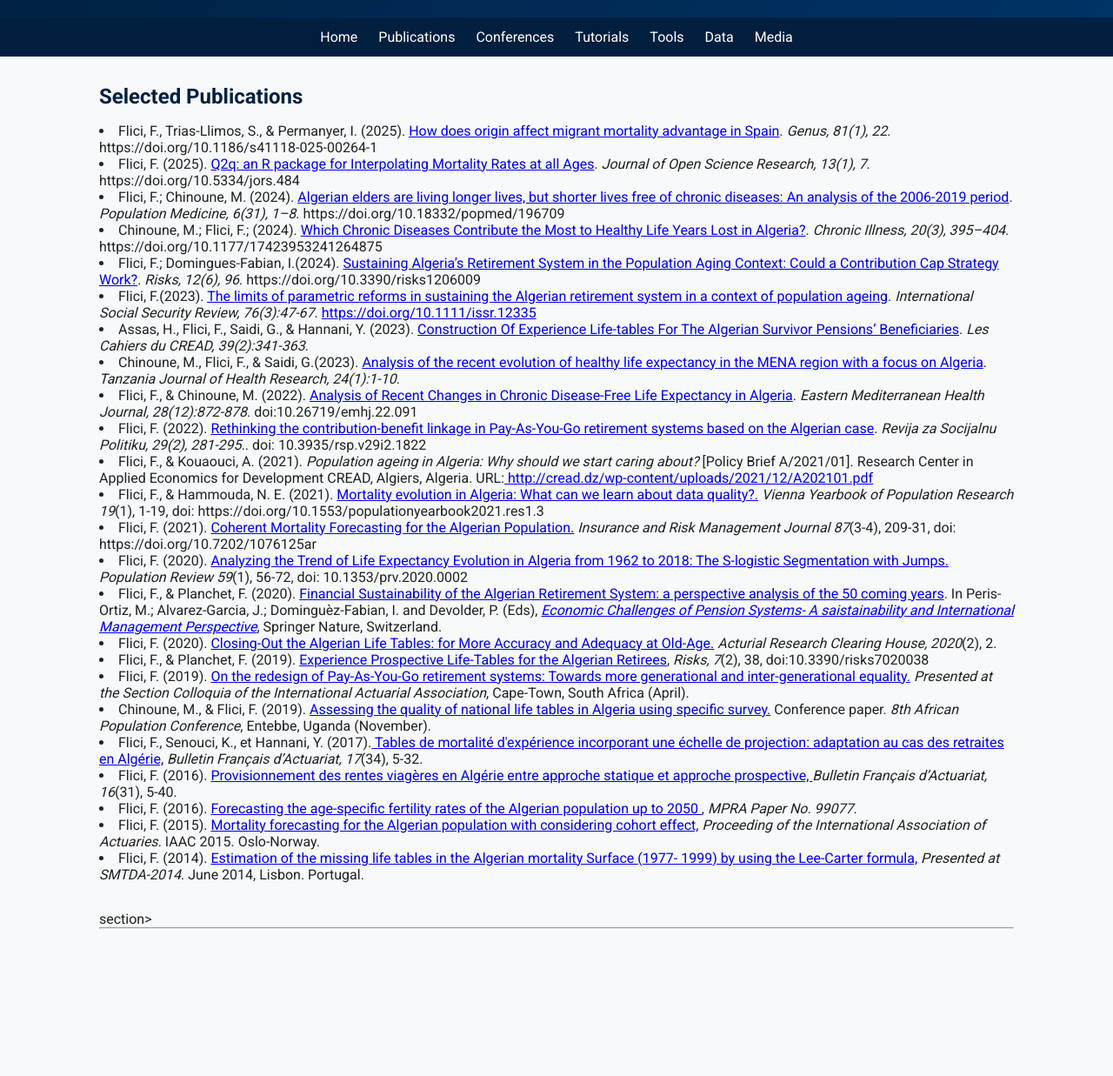
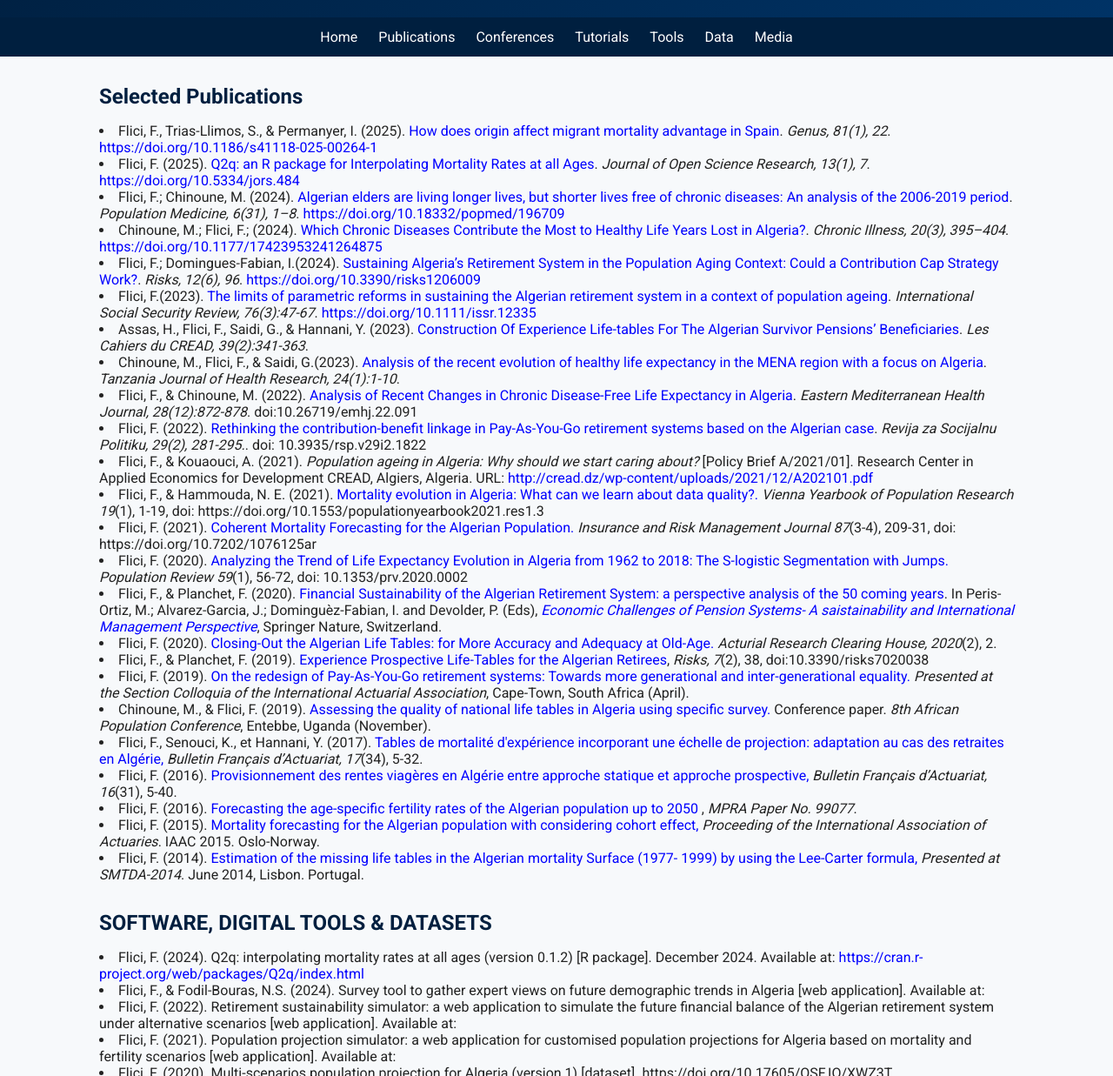
Before and after one commit to Farid-FLICI/farid-flici.github.io, a Jekyll site: the page pub.html, which Jekyll copies as it is, in a window 1280 px wide and 1400 px high, cut to the strip 163-1400 px from the top of the window. Shown: the whole strip at 87% size. Built offline with Jekyll 4.4.1, drawn with Linux system fonts in a browser that asks for light colours; some of the changed text lies outside the part shown.

Commit message:
Update pub.html

```diff
--- a/pub.html
+++ b/pub.html
@@ -62,7 +62,7 @@
 nav a:hover{  color:var(--green);}
 section{  margin:2rem 0;}
 h2{  color:var(--primary);  margin-bottom:1rem;}
-
+a {  text-decoration: none;  color: blue;}
 .grid{  display:grid;  grid-template-columns:repeat(auto-fit,minmax(250px,1fr));  gap:1.5rem;}
 .card{  background:white;  padding:1.5rem;  border-radius:12px;  box-shadow:var(--shadow);  transition:0.3s;}
 .card:hover{  transform:translateY(-5px);}
@@ -270,7 +270,39 @@
   Estimation of the missing life tables in the Algerian mortality Surface (1977- 1999) by using the Lee-Carter formula,</a>
   <i>Presented at SMTDA-2014</i>. June 2014, Lisbon. Portugal.</li>
 
-</section>section>
+</section>
+
+<section>
+<h2>SOFTWARE, DIGITAL TOOLS & DATASETS</h2>
+
+<li>Flici, F. (2024). Q2q: interpolating mortality rates at all ages (version 0.1.2) [R package]. December 2024. Available at: <a href="https://cran.r-project.org/web/packages/Q2q/index.html" target="_blank">https://cran.r-project.org/web/packages/Q2q/index.html</a></li>
+<li>Flici, F., & Fodil-Bouras, N.S. (2024). Survey tool to gather expert views on future demographic trends in Algeria [web application]. Available at: <a href="https://faridflici.shinyapps.io/eppdz/" target="_blank"></a></li>
+<li>Flici, F. (2022). Retirement sustainability simulator: a web application to simulate the future financial balance of the Algerian retirement system under alternative scenarios [web application]. Available at: <a href="https://farid-flici.github.io/rss.html" target="_blank"></a></li>
+<li>Flici, F. (2021). Population projection simulator: a web application for customised population projections for Algeria based on mortality and fertility scenarios [web application]. Available at: <a href="https://farid-flici.github.io/pps.html" target="_blank"></a></li>
+<li>Flici, F. (2020). Multi-scenarios population projection for Algeria (version 1) [dataset]. https://doi.org/10.17605/OSF.IO/XWZ3T</li>
+</section>
+
+<section>
+<h2> WORKING PAPERS, PREPRINTS </h2>
+
+<li>Flici, F. (2016). The future of longevity and life annuities pricing in Algeria: comparison of mortality models, SocArXiv. <a href="https://ideas.repec.org/p/osf/socarx/2tdgm.html" target="_blank"></a></li>
+<li>Flici, F. (2016). Projection des taux de fécondité de la population algérienne à l’horizon 2050, MPRA Paper 99077, Germany. <a href="www.mpra.ub.uni-muenchen.de/99077/1/MPRA_paper_99077.pdf" target="_blank"></a></li>
+<li>Flici, F. (2015). Mortality forecasting for the Algerian population with considering cohort effect, MPRA Paper 92173, Germany. <a href="www.mpra.ub.uni-muenchen.de/92173/1/IAALS-Flici.pdf" target="_blank"></a></li>
+<li>Flici, F. (2015). Estimation of the missing data in the Algerian mortality surface by using an age-time-segmented Lee-Carter Model, SocArXiv. <a href="https://ideas.repec.org/p/osf/socarx/xufwg.html" target="_blank"></a></li>
+</section>
+
+<section>
+<h2>TEACHING MATERIALS & TECHNICAL DOCUMENTATION</h2>
+<li>Flici, F. (2020). Population projections using R: including dynamic graphical visualisations [GitBook textbook]. Version: 30 April 2020. Available at: <a href="https://farid-flici.gitbook.io/pop-proj-dz/" target="_blank"></a></li>
+<li>Flici, F. (2020). Multi-scenario population projection for Algeria using R [GitBook textbook]. Version: 6 May 2020. Available at: <a href="https://farid-flici.gitbook.io/multi-scenarios-population-projection-for-algeria-/" target="_blank"></a></li>
+<li>Flici, F. (2020). R basics: data manipulation [R tutorial]. Version: 18 May 2020. Available at: <a href="https://rpubs.com/Farid_Flici/R_basics_18_05_2020" target="_blank"></a></li>
+</section>
+
+<section>
+<h2> DISSERTATIONS</h2>
+<li>Flici, F. (2017).<a href="https://www.researchgate.net/publication/315379565_Longevity_and_pension_plan_sustainability_in_Algeria_Taking_the_retirees_mortality_experience_into_account" target="_blank"> Longevity and Pension Plan Sustainability in Algeria: Taking the retirees' mortality experience into account, PhD dissertation, ENSSEA (Algeria).</a></li>
+<li>Flici, F. (2011).<a href="https://www.researchgate.net/publication/275019334_Provisionnement_des_rentes_viageres_en_Algerie_entre_approche_statique_et_approche_prospective_Memoire_2011" target="_blank">Provisionnement des Rentes Viagères en Algérie entre Approche Statique et Approche Prospective, Postgraduate Dissertation, ENSSEA (Algeria).</a></li>
+</section>
 <hr>
   </body>
 </html>
```
